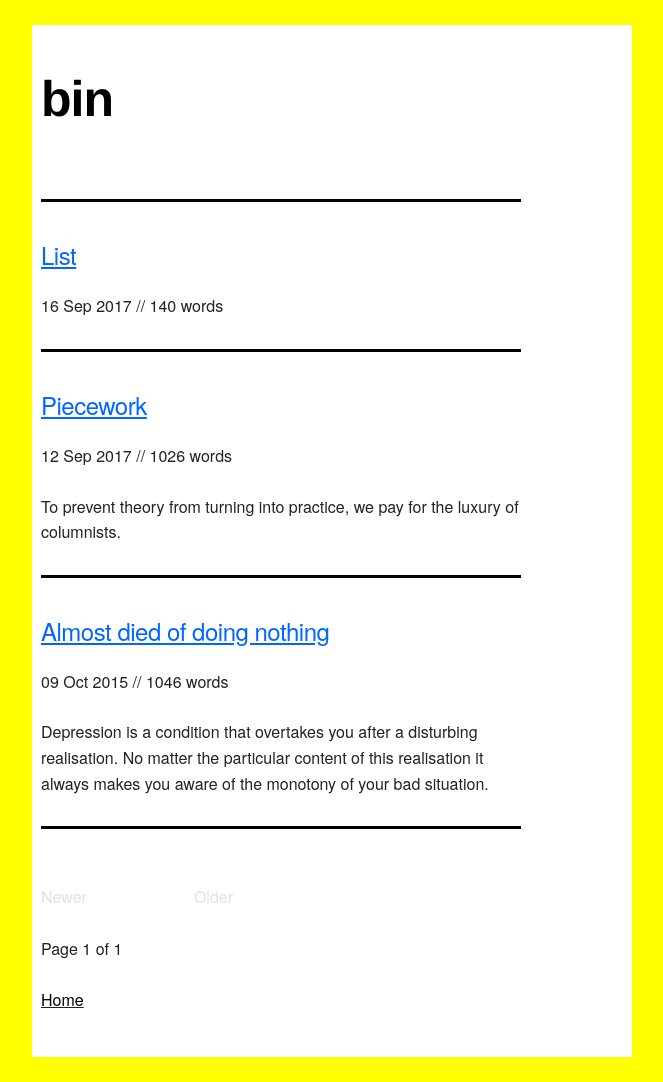
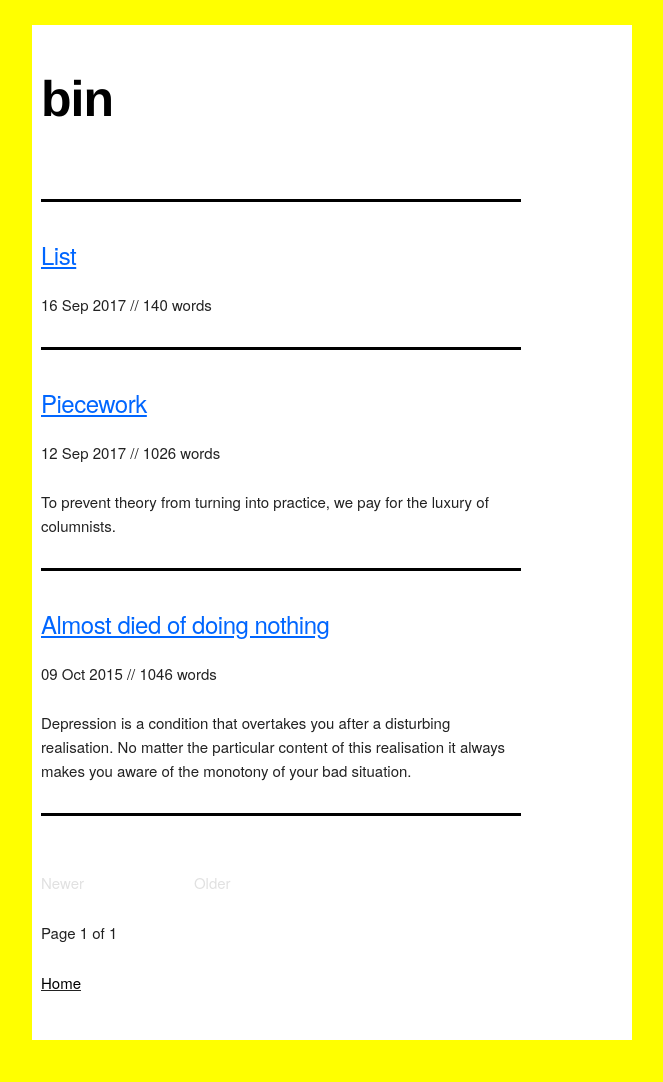
Before and after one commit to mt-trash/mt-trash.github.io, a Jekyll site: the page built from index.html, in a window 1280 px wide. Shown: the whole page, without its empty margins (308-971 px from the left). Built offline with Jekyll 4.4.1, drawn with Linux system fonts in a browser that asks for light colours; the list of posts is cut into pages by our own code.

Commit message:
font size edit

```diff
--- a/css/skeleton.css
+++ b/css/skeleton.css
@@ -121,7 +121,7 @@ are based on 10px sizing. So basically 1.5rem = 15px :) */
 html {
   font-size: 62.5%; }
 body {
-  font-size: 1.6em; /* currently ems cause chrome bug misinterpreting rems on body element */
+  font-size: 1.5em; /* currently ems cause chrome bug misinterpreting rems on body element */
   line-height: 1.6;
   font-weight: 400;
   font-family: "HelveticaNeue", "Helvetica Neue", Helvetica, Arial, sans-serif;
```
